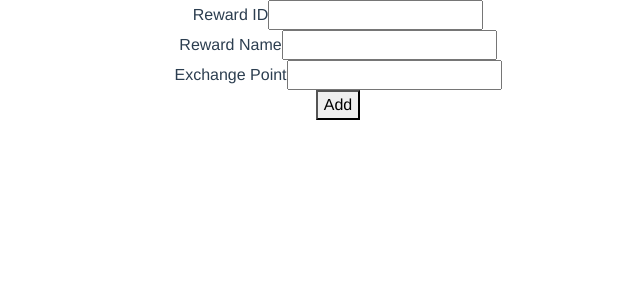
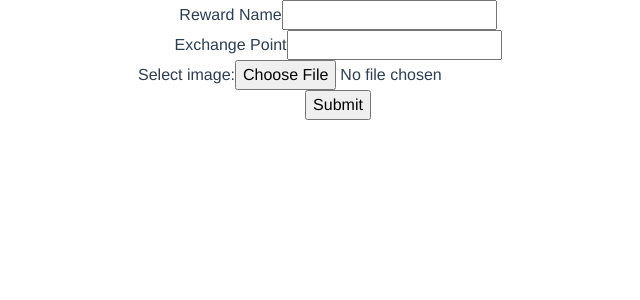
Before and after one commit to mmengspv/webtech-frontend-vuejs, a Vue app: page /reward/add in a window 1280 px wide. Shown: the top 300 px of the page, without its empty margins (302-942 px from the left). Built offline with nearby package versions, Linux system fonts and the light colour scheme; no server answers; what vue-swal would draw is missing.

Commit message:
rewardform upload image to collection

```diff
--- a/src/components/AddReward.vue
+++ b/src/components/AddReward.vue
@@ -1,63 +1,110 @@
 <template>
   <div>
-
+    <form @submit.prevent="addReward">
       <div>
-          <label for="reward_id">Reward ID</label>
-          <input type="text" v-model="form.reward_id">
+        <label for="reward_name">Reward Name</label>
+        <input type="text" v-model="form.reward_name" name="reward_name" />
       </div>
       <div>
-          <label for="reward_name">Reward Name</label>
-          <input type="text" v-model="form.reward_name">
+        <label for="exchange_point">Exchange Point</label>
+        <input
+          type="number"
+          v-model="form.exchange_point"
+          name="exchange_point"
+        />
       </div>
       <div>
-          <label for="exchange_point">Exchange Point</label>
-          <input type="text" v-model="form.exchange_point">
+        <label for="img">Select image:</label>
+        <input type="file" name="image" />
       </div>
       <div>
-          <button @click="addReward">Add</button>
+        <input type="submit" name="Submit" />
       </div>
+    </form>
   </div>
 </template>
 
 <script>
-import RewardApiStore from '@/store/RewardApi'
+import Axios from "axios";
+import AuthService from "../services/AuthService";
+import RewardApiStore from "@/store/RewardApi";
 export default {
-    data(){
-        return{
-            form:{
-                reward_id:"",
-                reward_name:"",
-                exchange_point:""
+  data() {
+    return {
+      form: {
+        reward_name: "",
+        exchange_point: "",
+        image: "",
+      },
+    };
+  },
+
+  methods: {
+    // onFileChange(e) {
+    //   this.form.image = e.target.files[0];
+    // },
+    clearForm() {
+      this.form = {
+        reward_name: "",
+        exchange_point: "",
+        image: "",
+      };
+    },
+    async addReward() {
+      const request = new XMLHttpRequest();
+
+      const formElement = document.querySelector("form");
+
+      formElement.addEventListener("submit", async (e) => {
+        e.preventDefault();
+
+        const formData = new FormData();
+
+        const formElements = formElement.elements;
+
+        const data = {};
+
+        for (let i = 0; i < formElements.length; i++) {
+          const currentElement = formElements[i];
+          if (!["submit", "file"].includes(currentElement.type)) {
+            data[currentElement.name] = currentElement.value;
+          } else if (currentElement.type === "file") {
+            if (currentElement.files.length === 1) {
+              const file = currentElement.files[0];
+              formData.append(`files.${currentElement.name}`, file, file.name);
+            } else {
+              for (let i = 0; i < currentElement.files.length; i++) {
+                const file = currentElement.files[i];
+
+                formData.append(
+                  `files.${currentElement.name}`,
+                  file,
+                  file.name
+                );
+              }
             }
+          }
         }
+
+        formData.append("data", JSON.stringify(data));
+        // const headers = AuthService.getHeaders();
+        // await Axios.post(
+        //   "http://localhost:1337/rewards",
+        //   formData,
+        //   headers
+        // ).then((res) => console.log(res));
+        let res = await RewardApiStore.dispatch("addReward", formData);
+        if (res.success) {
+          this.$router.push("/reward/view");
+          //   this.clearForm();
+        } else {
+          this.$swal("Add Failed", res.message, "error");
+        }
+      });
     },
-
-    methods:{
-        clearForm(){
-            this.form={
-                reward_id:"",
-                reward_name:"",
-                exchange_point:""
-            }
-        },
-        async addReward(){
-            let payload = {
-                reward_id:this.form.reward_id,
-                reward_name:this.form.reward_name,
-                exchange_point:this.form.exchange_point
-            }
-            let res = await RewardApiStore.dispatch("addReward", payload)
-            if(res.success){
-               this.clearForm()
-               this.$router.push("/reward/view")
-            }else{
-                this.$swal("Add Failed", res.message,"error")
-            }
-        }
-    }
-}
+  },
+};
 </script>
 
 <style>
-
 </style>
--- a/src/components/Reward.vue
+++ b/src/components/Reward.vue
@@ -1,7 +1,8 @@
 <template>
   <div class="reward">
+    <navbar></navbar>
     <h3>Reward</h3>
-    <button @click="addPokemon">add pokemon</button>
+    <button @click="addReward">Add reward</button>
     <table class="reward-table">
       <thead>
         <tr>
@@ -9,17 +10,27 @@
           <th>Reward ID</th>
           <th>Name</th>
           <th>Exchange Point</th>
+          <th>Image</th>
           <th>Action</th>
         </tr>
       </thead>
       <tbody>
         <tr v-for="(reward, index) in rewards" :key="index">
-          <td>{{ index+1}}</td>
-          <td>{{reward.reward_id}}</td>
-          <td>{{reward.reward_name}}</td>
-          <td>{{reward.exchange_point}}</td>
+          <td>{{ index + 1 }}</td>
+          <td>{{ reward.id }}</td>
+          <td>{{ reward.reward_name }}</td>
+          <td>{{ reward.exchange_point }}</td>
           <td>
-              <router-link :to="{name: 'EditReward', params: {id: reward.id}}">Edit</router-link>
+            <img
+              :src="api_endpoint + reward.image[0].url"
+              height="100"
+              width="100"
+            />
+          </td>
+          <td>
+            <router-link :to="{ name: 'EditReward', params: { id: reward.id } }"
+              >Edit</router-link
+            >
           </td>
         </tr>
       </tbody>
@@ -28,59 +39,62 @@
 </template>
 
 <script>
-import RewardApiStore from '@/store/RewardApi'
+import RewardApiStore from "@/store/RewardApi";
+import Navbar from "../components/Navbar.vue";
 export default {
-    data(){
-        return{
-            rewards: []
-        }
+  components: { Navbar },
+  data() {
+    return {
+      rewards: [],
+      api_endpoint: process.env.VUE_APP_STRAPI_API,
+    };
   },
-    created(){
-        this.fetchReward()
+  created() {
+    this.fetchReward();
   },
   methods: {
-        async fetchReward(){
-
-            await RewardApiStore.dispatch('fetchReward')
-            this.rewards = RewardApiStore.getters.rewards
+    async fetchReward() {
+      await RewardApiStore.dispatch("fetchReward");
+      this.rewards = RewardApiStore.getters.rewards;
       console.log(this.rewards);
     },
-        addPokemon(){
-            this.$router.push("/reward/add")
-        }
+    addReward() {
+      this.$router.push("/reward/add");
     },
-}
+  },
+};
 </script>
 
 <style>
-  .reward h3{
+.reward h3 {
   margin-top: 50px;
 }
-  .reward-table{
+.reward-table {
   margin-left: auto;
   margin-right: auto;
   border-collapse: collapse;
   width: 70%;
   margin-top: 50px;
 }
-  thead th,tbody td{
+thead th,
+tbody td {
   border: 1px solid #ddd;
   padding: 2px;
 }
-  tbody tr:nth-child(even){
+tbody tr:nth-child(even) {
   background-color: #f2f2f2;
 }
 tbody tr:hover {
   background-color: #ddd;
 }
-  thead th{
+thead th {
   padding-top: 12px;
   padding-bottom: 12px;
   text-align: center;
   background-color: #28242c;
   color: white;
 }
-  .point{
+.point {
   left: 800px;
   position: relative;
 }
--- a/src/services/AuthService.js
+++ b/src/services/AuthService.js
@@ -16,6 +16,16 @@ export default {
   },
   isLoggedIn() {
     return user !== "" && jwt !== "" ? true : false;
+  },
+  getHeaders() {
+    if (jwt !== "") {
+      return {
+        headers: {
+          "Content-Type": "multipart/form-data",
+          Authorization: `Bearer ${jwt}`,
+        },
+      };
+    }
   },
   async login({ email, password }) {
     try {
--- a/src/services/RewardService.js
+++ b/src/services/RewardService.js
@@ -1,8 +1,20 @@
-import Axios from "axios"
-const api_endpoint = process.env.VUE_APP_POKEMON_ENDPOINT || "http://localhost:3000"
-export default{
-    async getRewardById( id ){
-        let res = await Axios.get(`${api_endpoint}/rewards/${id}`)
-        return res.data
-    }
-}
+import Axios from "axios";
+import AuthService from "./AuthService";
+const api_endpoint = process.env.VUE_APP_STRAPI_API || "http://localhost:3000";
+export default {
+  async create(payload) {
+    const url = api_endpoint + "/rewards";
+    const headers = AuthService.getHeaders();
+    const res = await Axios.post(url, payload, headers);
+    return res;
+    // let res = await Axios.post(url, body);
+  },
+  async getAllReward() {
+    const res = await Axios.get(`${api_endpoint}/rewards`);
+    return res;
+  },
+  async getRewardById(id) {
+    let res = await Axios.get(`${api_endpoint}/rewards/${id}`);
+    return res.data;
+  },
+};
--- a/src/store/RewardApi.js
+++ b/src/store/RewardApi.js
@@ -1,81 +1,73 @@
-import Vue from 'vue'
-import Vuex from 'vuex'
-import Axios from 'axios'
-let api_endpoint = process.env.VUE_APP_POKEMON_ENDPOINT || "http://localhost:3000"
+import Vue from "vue";
+import Vuex from "vuex";
+import Axios from "axios";
+import RewardService from "../services/RewardService";
 
-Vue.use(Vuex)
+let api_endpoint = process.env.VUE_APP_STRAPI_API || "http://localhost:1337";
+
+Vue.use(Vuex);
 
 export default new Vuex.Store({
   state: {
-    data: []
+    data: [],
   },
-  getters:{
+  getters: {
     rewards: (state) => state.data,
   },
   mutations: {
-    fetch (state, { res }){
-        state.data = res.data
+    fetch(state, { res }) {
+      state.data = res.data;
     },
-    add(state, {payload}){
-      state.data.push(payload)
+    add(state, { payload }) {
+      state.data.push(payload);
     },
-    edit(state, index, data){
-      state.data[index] = data
-
+    edit(state, index, data) {
+      state.data[index] = data;
+    },
+  },
+  actions: {
+    async fetchReward({ commit }) {
+      const res = await RewardService.getAllReward();
+      commit("fetch", { res });
+    },
+    async addReward({ commit }, payload) {
+      const res = await RewardService.create(payload);
+      if (res.status === 200) {
+        commit("add", res.data);
+        return {
+          success: true,
+          data: res.data,
+        };
+      } else {
+        return {
+          success: false,
+          message: "Error: " + res.status,
+        };
       }
     },
-  actions: {
-      async fetchReward({ commit }){
-        let res = await Axios.get(api_endpoint + "/rewards")
-        commit("fetch",{ res })
-      },
-      async addReward({ commit }, payload){
-        let url = api_endpoint + "/rewards"
+    async editReward({ commit }, payload) {
+      let url = api_endpoint + "/rewards/" + payload.index;
       let body = {
         reward_id: payload.reward_id,
         reward_name: payload.reward_name,
         exchange_point: payload.exchange_point,
-        }
-        let res = await Axios.post(url, body)
-        if(res.status === 200){
-          commit("add", res.data)
-          return{
+      };
+      let res = await Axios.put(url, body);
+      if (res.status === 200) {
+        let data = res.data;
+        data.index = payload.index;
+        commit("edit", { payload });
+        return {
           success: true,
-            data: res.data
-          }
-        }else{
-          return{
+          data: res.data,
+        };
+      } else {
+        return {
           success: false,
-            message: "Error: " + res.status
-          }
+          message: "Error: " + res.status,
+        };
       }
     },
-      async editReward({commit},  payload ){
-        let url = api_endpoint +"/rewards/" + payload.index
-        let body = {
-          reward_id: payload.reward_id,
-          reward_name: payload.reward_name,
-          exchange_point: payload.exchange_point,
-        }
-        let res = await Axios.put(url,body)
-        if(res.status === 200){
-          let data = res.data
-          data.index = payload.index
-          commit("edit", {payload})
-          return{
-            success: true,
-            data: res.data
-          }
-        }else{
-          return{
-            success: false,
-            message: "Error: " + res.status
-          }
-        }
-
-      }
-
   },
-  modules: {
-  }
-})
+  modules: {},
+});
```
Also changed, not shown: src/components/Navbar.vue (+17 -1 lines). Lines whose indentation alone changed are shown as unchanged.
